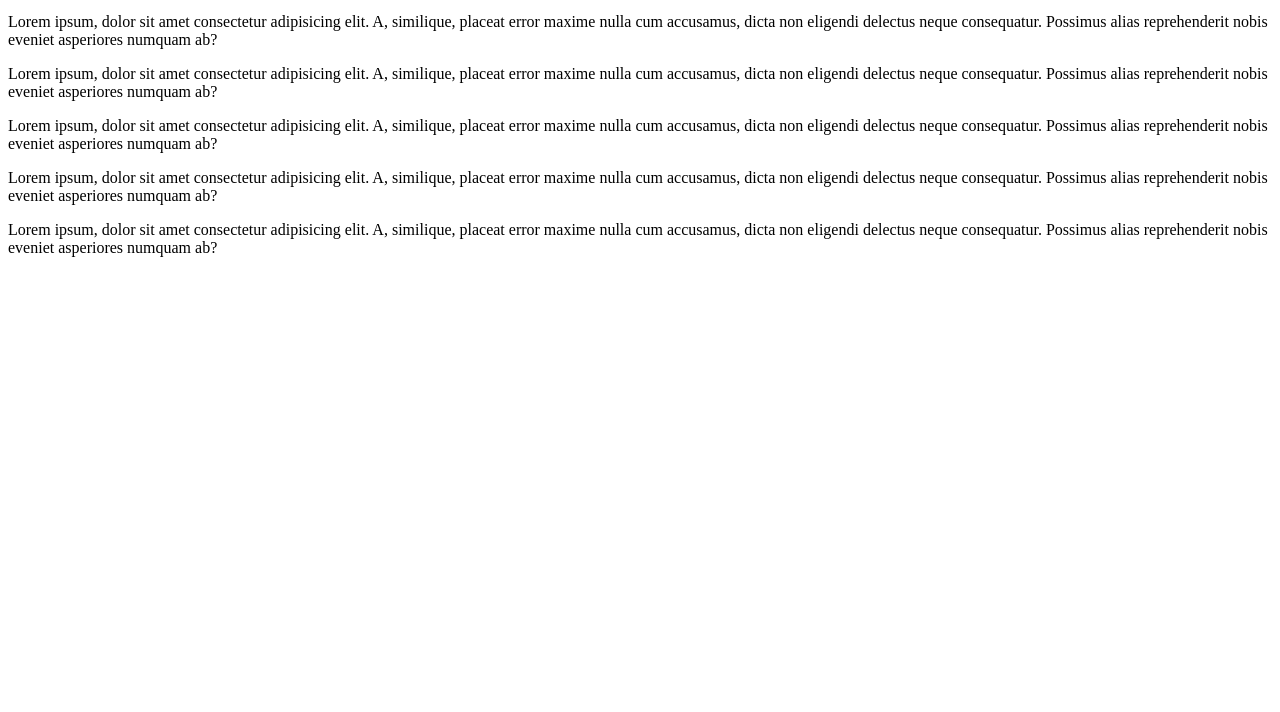
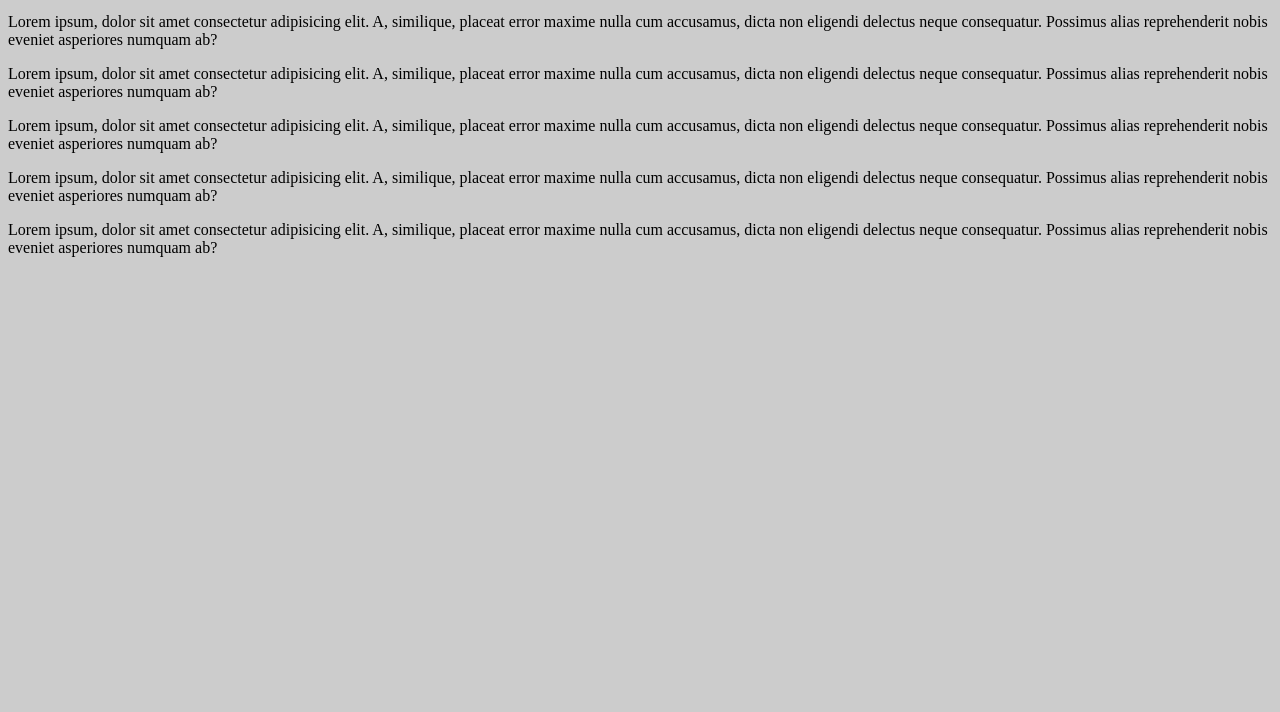
Before and after one commit to CriszMendoza/git, a plain HTML site: page index.html in a window 1280 px wide. Shown: the part 88-800 px from the top of the page. Drawn offline with Linux system fonts and the light colour scheme.

Commit message:
Se corrigen los estilos css

```diff
--- a/css/estilo.css
+++ b/css/estilo.css
@@ -6,5 +6,8 @@
     color: white;
     padding: 0.5em;
     background: red;
-
 }
+body{
+    background: #ccc;
+    color: black;
+}
```
